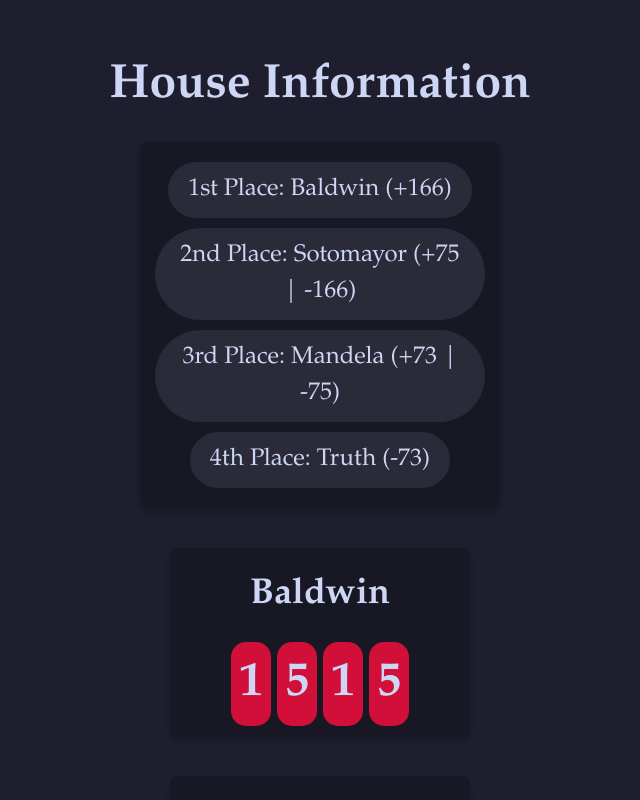
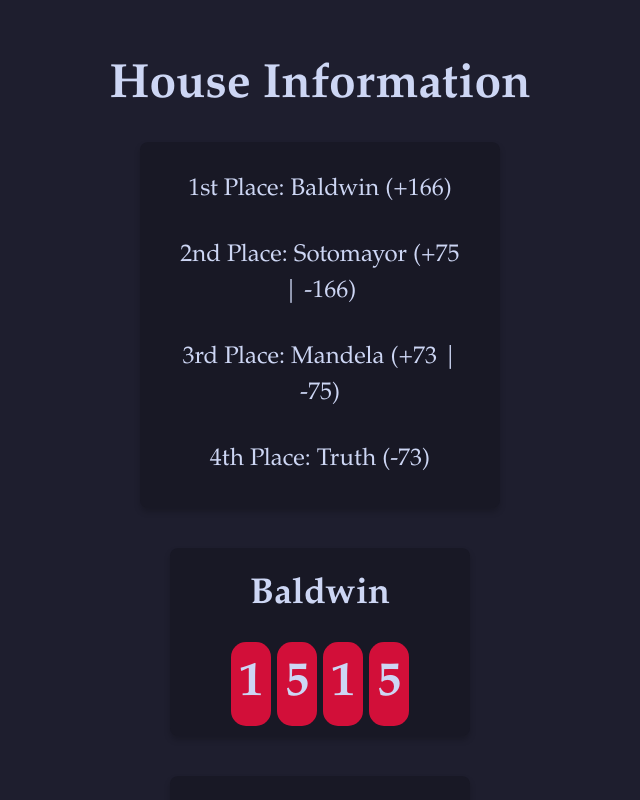
Before and after one commit to scarcekoi/house-information, a React (Vite) app: page / in a window 1280 px wide. Shown: the top 800 px of the page, without its empty margins (320-960 px from the left). Built offline with nearby package versions, Linux system fonts and the light colour scheme.

Commit message:
Update App.css

```diff
--- a/src/App.css
+++ b/src/App.css
@@ -48,19 +48,13 @@ body {
   display: flex;
   align-items: center; /* Align items horizontally */
   margin: 10px 0;
-  padding: 10px 20px; /* Added padding to give it a button-like look */
-  background-color: #2A2A39; /* Darker background to make it look like a button */
+  padding: 10px 20px; /* Added padding to give it a look similar to the old digits */
+  background-color: transparent; /* No background color to look static */
   border-radius: 50px;  /* Rounded corners */
-  cursor: pointer; /* Show pointer cursor when hovering */
-  transition: background-color 0.3s ease, transform 0.3s ease; /* Smooth transition for background color and scaling */
+  cursor: default; /* No pointer cursor */
+  transition: none; /* Removed hover transition */
 }
 
-.place:hover {
-  background-color: #383C53; /* Lighter background on hover */
-  transform: scale(1.05); /* Slightly enlarge on hover */
-}
-
-/* Bubble around leaderboard position */
 .place-digit {
   background-color: #11111B; /* Dark background for the bubble */
   color: #CDD6F4; /* Light text inside the bubble */
@@ -70,10 +64,13 @@ body {
   margin-right: 10px;  /* Space between the bubble and the house name */
   font-size: 24px;
   display: inline-block;
+  cursor: default; /* Static numbers with no hover effect */
 }
 
+/* Remove scaling effect on hover */
 .place-digit:hover {
-  transform: scale(1.1);
+  transform: none;
+  background-color: transparent;
 }
 
 /* Color the bubbles based on house color */
@@ -132,12 +129,6 @@ body {
   cursor: default;  /* Change cursor to default (not a pointer) */
 }
 
-/* Remove scaling effect on hover */
-.digit:hover {
-  transform: none;  /* Remove scaling effect */
-  background-color: transparent;  /* Make background transparent */
-}
-
 /* Ensure the counter digits are styled as static elements */
 .counter .digit {
   background-color: transparent;  /* Make background transparent */
```
